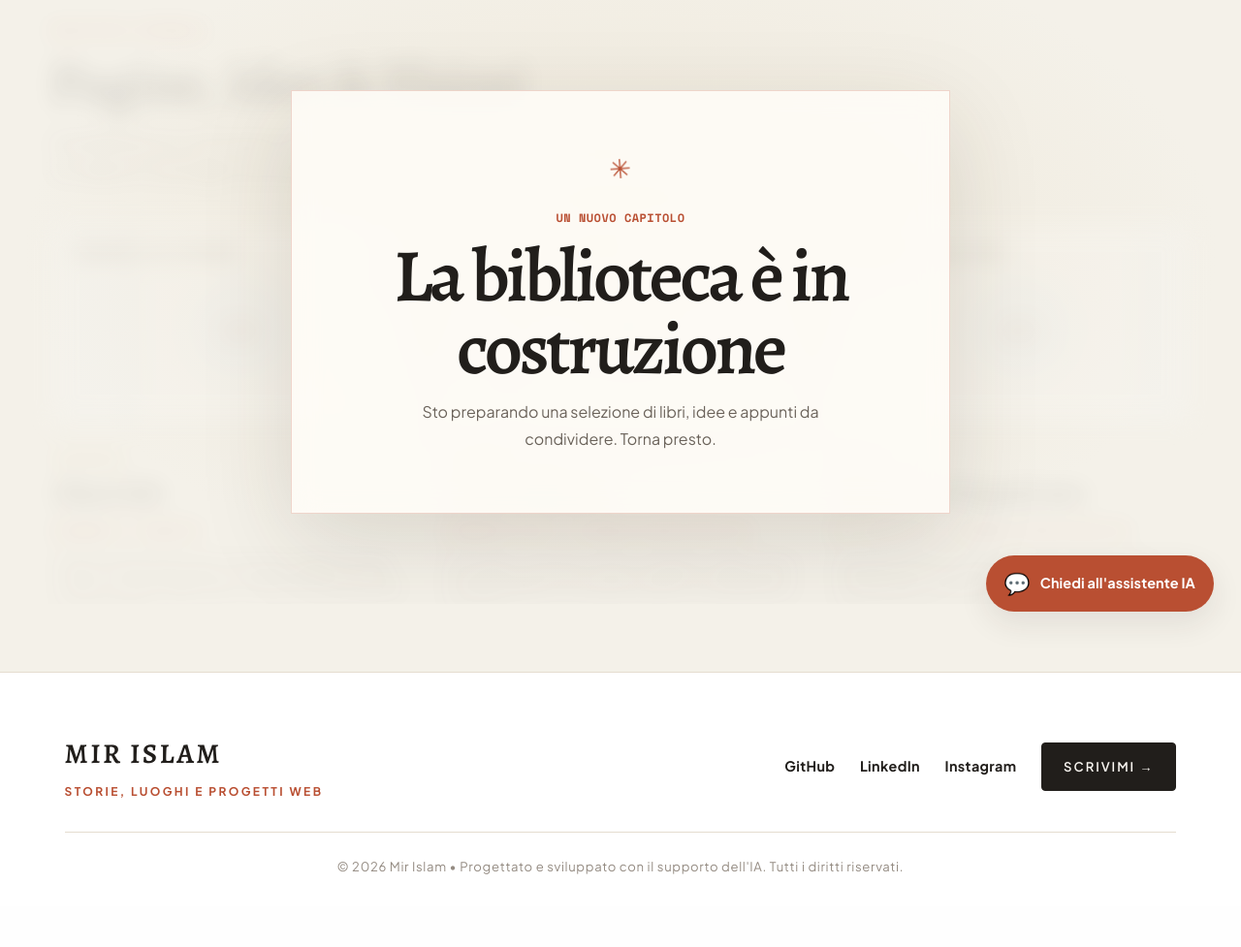
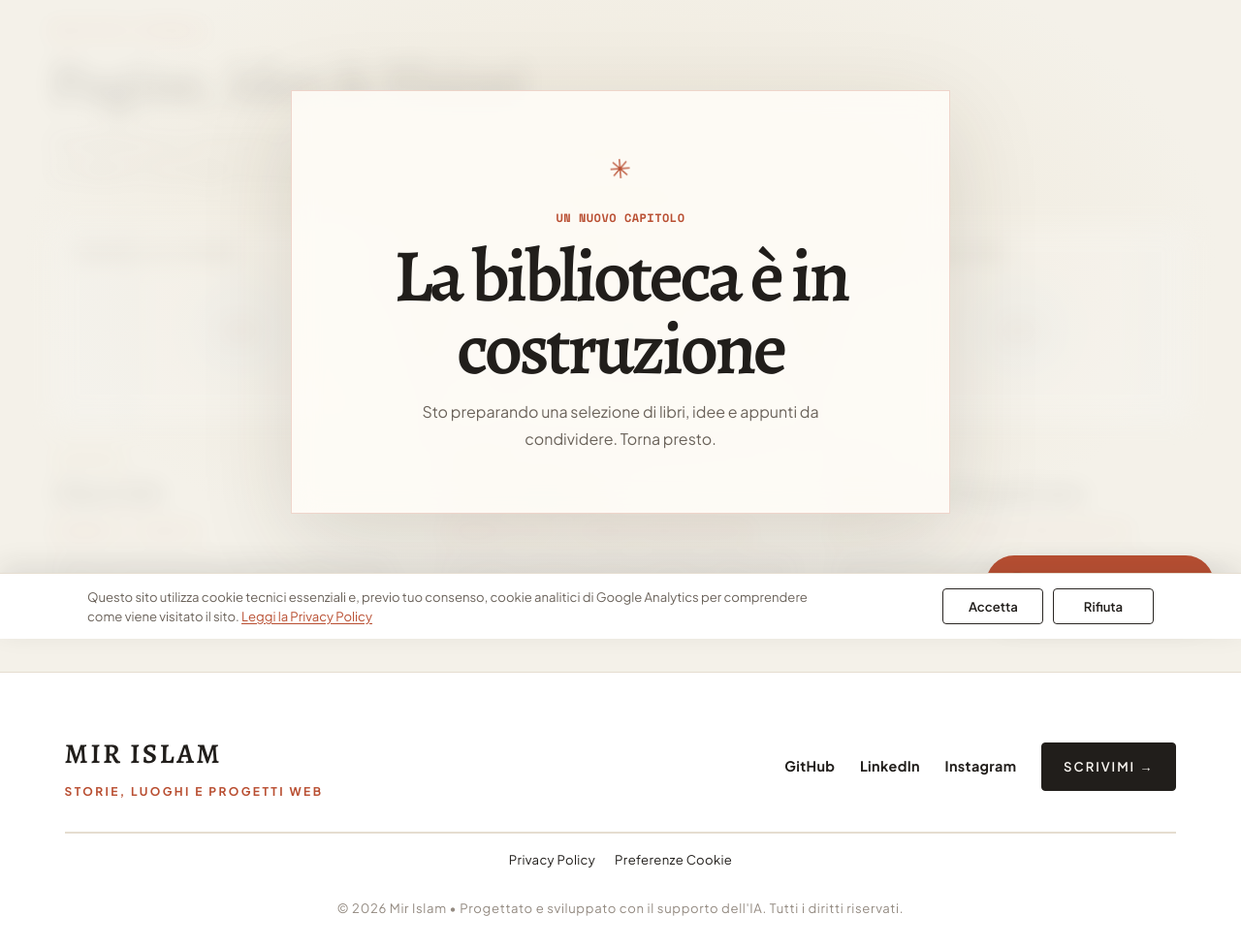
Before and after one commit to Islam-Mir/mirlogs.it, a PHP site: page /libri.php in a window 1280 px wide. Shown: the part 141-1118 px from the top of the page at 97% size. Before the commit the page ends 1043 px from the top, so only its background shows below. Run offline with PHP 8.4, Linux system fonts and the light colour scheme.

Commit message:
Aggiunto banner GDPR, privacy policy e Google Analytics

```diff
--- a/assets/css/style.css
+++ b/assets/css/style.css
@@ -2514,6 +2514,62 @@ img {
 }
 .site-footer .nav-link { font-size: .9rem; }
 .site-footer .btn-editorial { font-size: .82rem; padding: 13px 22px; }
+
+/* Banner compatto per il consenso ai cookie, coerente con la palette editoriale */
+.footer-privacy-links {
+  display: flex;
+  justify-content: center;
+  gap: 1.25rem;
+  padding: 1rem 0 .25rem;
+  border-top: 1px solid var(--border-delicate);
+}
+.footer-privacy-links .nav-link {
+  border: 0;
+  background: none;
+  padding: 0;
+  font: inherit;
+  font-size: .82rem;
+  cursor: pointer;
+}
+.cookie-banner[hidden] { display: none; }
+.cookie-banner {
+  position: fixed;
+  z-index: 2000;
+  inset: auto 0 0;
+  display: flex;
+  align-items: center;
+  justify-content: space-between;
+  gap: 1.5rem;
+  padding: .85rem max(1.25rem, calc((100vw - 1100px) / 2));
+  background: var(--bg-card);
+  border-top: 1px solid var(--border-delicate);
+  box-shadow: 0 -8px 28px rgba(42, 38, 35, .10);
+}
+.cookie-banner p { max-width: 760px; font-size: .82rem; line-height: 1.5; }
+.cookie-banner p a { color: var(--accent-terracotta); text-decoration: underline; text-underline-offset: 2px; }
+.cookie-banner-actions { display: flex; gap: .6rem; flex: 0 0 auto; }
+.cookie-action {
+  min-width: 104px;
+  padding: .55rem 1rem;
+  border: 1px solid var(--border-dark);
+  border-radius: var(--radius-sm);
+  background: var(--bg-card);
+  color: var(--text-main);
+  font: 600 .82rem var(--font-sans);
+  cursor: pointer;
+}
+.cookie-action:hover, .cookie-action:focus-visible { background: var(--bg-sand); }
+.privacy-content { max-width: 850px; margin: 0 auto; padding: 4rem 1.5rem; }
+.privacy-content h1 { margin-bottom: 1rem; font-size: clamp(2.4rem, 5vw, 4rem); }
+.privacy-content h2 { margin: 2rem 0 .65rem; font-size: 1.7rem; }
+.privacy-content p, .privacy-content li { color: var(--text-muted); margin-bottom: .8rem; }
+.privacy-content ul { padding-left: 1.4rem; }
+.cookie-preferences-button { margin-top: 1rem; }
+@media (max-width: 680px) {
+  .cookie-banner { align-items: stretch; flex-direction: column; gap: .65rem; padding: .85rem 1rem; }
+  .cookie-banner-actions { width: 100%; }
+  .cookie-action { flex: 1; }
+}
 @media (max-width: 768px) {
   .nav-link { font-size: .9rem; padding-block: 11px; }
   .footer-socials { gap: 12px 20px; }
--- /dev/null
+++ b/assets/js/cookie-consent.js
@@ -0,0 +1,78 @@
+(function () {
+  'use strict';
+
+  var STORAGE_KEY = 'mirlogs_cookie_analytics_consent';
+  var GA_ID = 'G-Y6XNTV6LJM';
+  var banner = document.getElementById('cookie-banner');
+  var loaded = false;
+
+  function getChoice() {
+    try { return window.localStorage.getItem(STORAGE_KEY); } catch (error) { return null; }
+  }
+
+  function showBanner() {
+    if (banner) banner.hidden = false;
+  }
+
+  function hideBanner() {
+    if (banner) banner.hidden = true;
+  }
+
+  function loadAnalytics() {
+    if (loaded || document.querySelector('script[data-consent-google-analytics]')) return;
+    loaded = true;
+    window.dataLayer = window.dataLayer || [];
+    window.gtag = window.gtag || function () { window.dataLayer.push(arguments); };
+    window.gtag('js', new Date());
+    window.gtag('config', GA_ID, { anonymize_ip: true });
+
+    var script = document.createElement('script');
+    script.async = true;
+    script.src = 'https://www.googletagmanager.com/gtag/js?id=' + encodeURIComponent(GA_ID);
+    script.setAttribute('data-consent-google-analytics', 'true');
+    document.head.appendChild(script);
+  }
+
+  function clearAnalyticsCookies() {
+    var names = document.cookie.split(';').map(function (part) { return part.trim().split('=')[0]; });
+    names.filter(function (name) { return /^_ga(?:_|$)/.test(name); }).forEach(function (name) {
+      document.cookie = name + '=; Max-Age=0; path=/; SameSite=Lax';
+      var host = window.location.hostname;
+      if (host.indexOf('.') !== -1) {
+        document.cookie = name + '=; Max-Age=0; path=/; domain=.' + host + '; SameSite=Lax';
+      }
+    });
+  }
+
+  function choose(choice) {
+    try { window.localStorage.setItem(STORAGE_KEY, choice); } catch (error) { /* La preferenza resta valida per la sessione corrente. */ }
+    hideBanner();
+    if (choice === 'accepted') {
+      if (loaded && window.gtag) {
+        window.gtag('consent', 'update', { analytics_storage: 'granted' });
+        window.gtag('config', GA_ID, { anonymize_ip: true });
+      } else {
+        loadAnalytics();
+      }
+    }
+  }
+
+  function revokeAndShow() {
+    try { window.localStorage.removeItem(STORAGE_KEY); } catch (error) { /* Continua comunque a bloccare nuove attivazioni. */ }
+    if (window.gtag) window.gtag('consent', 'update', { analytics_storage: 'denied' });
+    clearAnalyticsCookies();
+    showBanner();
+  }
+
+  document.addEventListener('click', function (event) {
+    var choiceButton = event.target.closest('[data-cookie-choice]');
+    if (choiceButton) {
+      choose(choiceButton.getAttribute('data-cookie-choice') === 'accept' ? 'accepted' : 'rejected');
+      return;
+    }
+    if (event.target.closest('[data-cookie-preferences]')) revokeAndShow();
+  });
+
+  if (getChoice() === 'accepted') loadAnalytics();
+  else if (getChoice() !== 'rejected') showBanner();
+})();
--- a/includes/footer.php
+++ b/includes/footer.php
@@ -51,6 +51,11 @@
 
         </div>
 
+        <nav class="footer-privacy-links" aria-label="Privacy e cookie">
+            <a href="privacy.php" class="nav-link">Privacy Policy</a>
+            <button type="button" class="nav-link cookie-preferences-open" data-cookie-preferences>Preferenze Cookie</button>
+        </nav>
+
         <div class="footer-copy">
             &copy; <?php echo $sito_anno; ?> <?php echo htmlspecialchars($sito_nome); ?> &bull; Progettato e sviluppato
             con il supporto dell'IA. Tutti i diritti riservati.
@@ -59,12 +64,21 @@
     </div>
 </footer>
 
+<section class="cookie-banner" id="cookie-banner" role="dialog" aria-label="Preferenze cookie" aria-describedby="cookie-banner-text" hidden>
+    <p id="cookie-banner-text">Questo sito utilizza cookie tecnici essenziali e, previo tuo consenso, cookie analitici di Google Analytics per comprendere come viene visitato il sito. <a href="privacy.php">Leggi la Privacy Policy</a></p>
+    <div class="cookie-banner-actions">
+        <button type="button" class="cookie-action" data-cookie-choice="accept">Accetta</button>
+        <button type="button" class="cookie-action" data-cookie-choice="reject">Rifiuta</button>
+    </div>
+</section>
+
 <!-- SCRIPT JAVASCRIPT MODULARI (Uno per ciascun compito) -->
 <script src="assets/js/menu.js"></script>
 <script src="assets/js/modal.js"></script>
 <script src="assets/js/carosello.js"></script>
 <script src="assets/js/galleria.js"></script>
 <script src="assets/js/chatbot.js"></script>
+<script src="assets/js/cookie-consent.js"></script>
 
 </body>
 
```
Also changed, not shown: privacy.php (added, +32 -0 lines).
